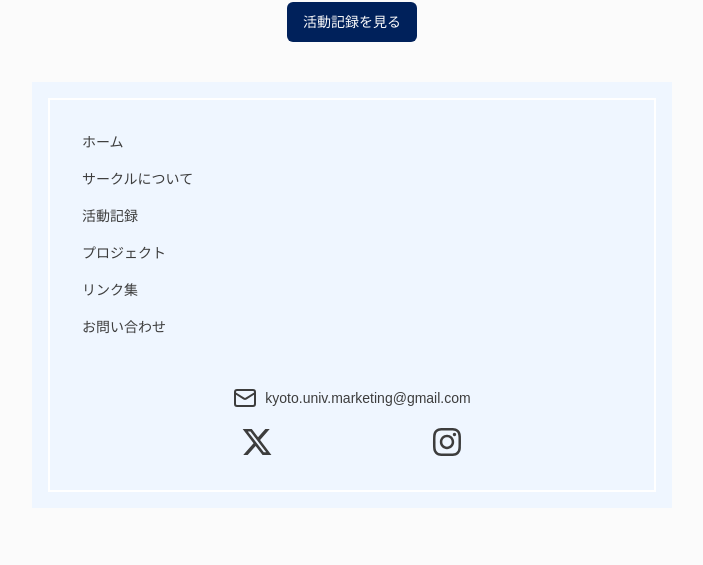
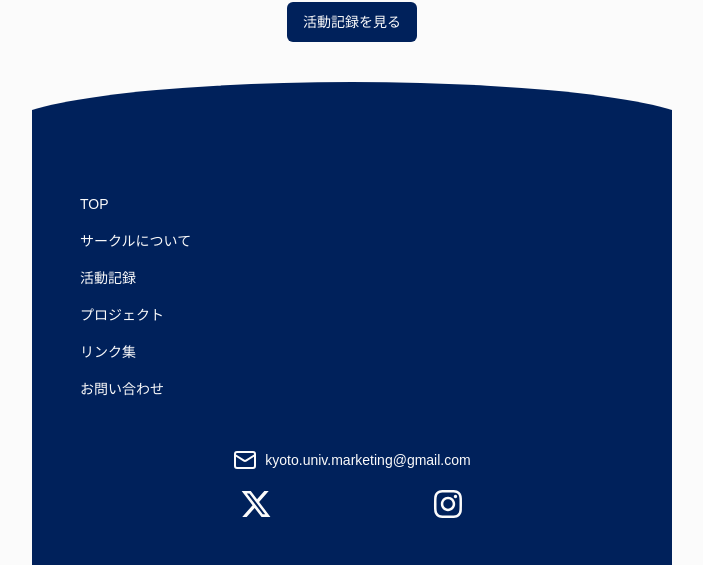
Before and after one commit to kyoto-univ-marketing/kyoto-univ-marketing-web, a Next.js app: page / in a window 1280 px wide. Shown: the part 981-1546 px from the top of the page, without its empty margins (288-991 px from the left). Before the commit the page ends 1489 px from the top, so only its background shows below. Built offline with nearby package versions, Linux system fonts and the light colour scheme; a web font is replaced by a local one.

Commit message:
フッターを新デザインに対応させた

```diff
--- a/src/components/common/Footer/Footer.tsx
+++ b/src/components/common/Footer/Footer.tsx
@@ -13,8 +13,9 @@ const mailAddress = 'kyoto.univ.marketing@gmail.com'
 
 export const Footer: FC<FooterProps> = ({ ...props }) => {
     return (
-        <footer className='w-full bg-blue-50 p-4'>
-            <div className='flex flex-col items-center border-2 border-white p-8'>
+        <footer className='flex w-full flex-col items-center overflow-x-hidden text-primary-foreground'>
+            <div className='h-24 w-[110%] rounded-t-[100%] bg-primary'></div>
+            <div className='flex w-full flex-col items-center bg-primary px-12 pb-12 pt-4'>
                 <ul className='w-full space-y-4'>
                     {pageLinks.map((link) => (
                         <li key={link.href}>
--- a/src/constants/pageLinks.ts
+++ b/src/constants/pageLinks.ts
@@ -2,7 +2,7 @@
 export default [
     {
         href: '/',
-        text: 'ホーム',
+        text: 'TOP',
     },
     {
         href: '/about',
```
